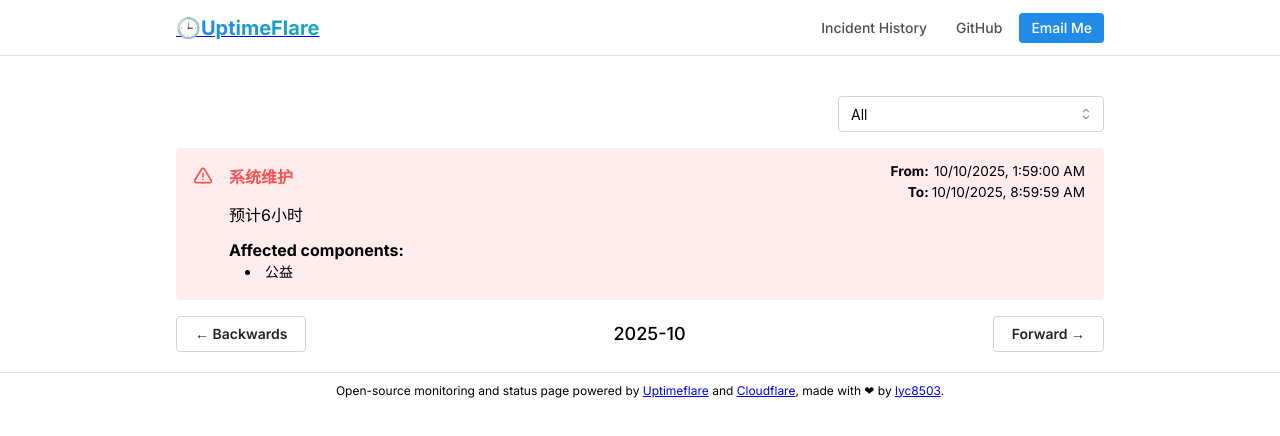
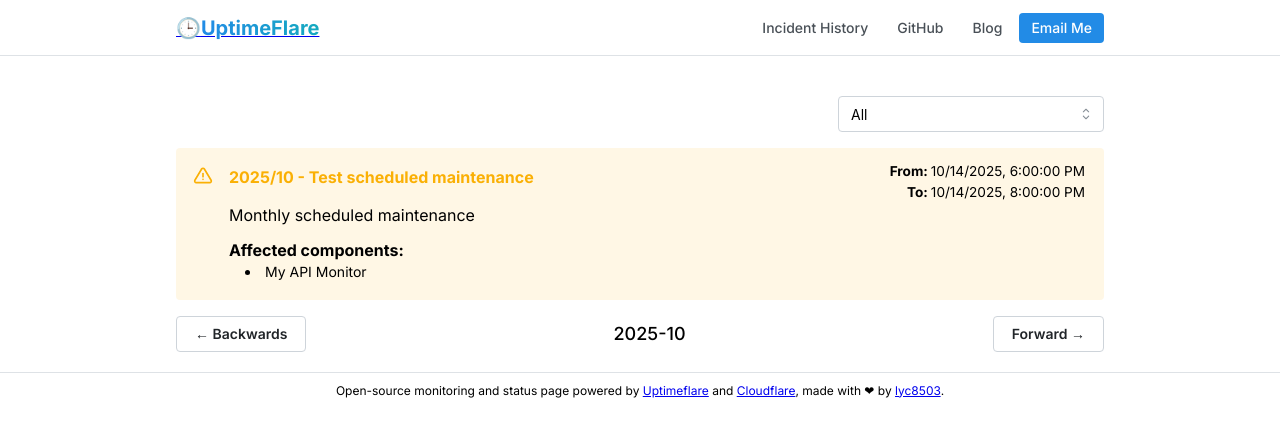
Before and after one commit to yhlinnyy/UptimeFlare, a Next.js app: page /incidents in a window 1280 px wide. Shown: the top 436 px of the page. Built offline with nearby package versions, Linux system fonts and the light colour scheme.

Commit message:
Update uptime.config.ts

```diff
--- a/uptime.config.ts
+++ b/uptime.config.ts
@@ -1,69 +1,112 @@
 import { MaintenanceConfig, PageConfig, WorkerConfig } from './types/config'
+
 const pageConfig: PageConfig = {
-  title: "zhongruan's Status Page",
+  // 状态页的标题
+  title: "lyc8503's Status Page",
+  // 显示在状态页标题的链接，可以设置 `highlight` 为 `true`
   links: [
-    { link: 'https://github.com/zhongruan052', label: 'GitHub' },
-    { link: 'mailto:zhongruan@zxiaoruan.cn', label: 'Email Me', highlight: true },
+    { link: 'https://github.com/lyc8503', label: 'GitHub' },
+    { link: 'https://blog.lyc8503.net/', label: 'Blog' },
+    { link: 'mailto:me@lyc8503.net', label: 'Email Me', highlight: true },
   ],
+  // [可选] 为你的监视器分组
+  // 如果不指定，所有的监视器都会在一个列表里显示
+  // 如果指定了，监视器会分组并排序，未列出的监视器将被隐藏（但仍然会被监视）
   group: {
-    '服务器': ['www_website','vps_three','vps_four'],
-    '应用': ['GYAPI','API'],
+    '🌐 Public (example group name)': ['foo_monitor', 'bar_monitor', 'more monitor ids...'],
+    '🔐 Private': ['test_tcp_monitor'],
+  },
+  // [可选] 设置你的 favicon 路径，如未指定默认为 '/favicon.ico'
+  favicon: '/favicon.ico',
+  // [可选] 维护相关的设置
+  maintenances: {
+    // [可选] 即将进行的维护警报的颜色，默认为 'gray'
+    // 生效的警报将始终使用 MaintenanceConfig 中指定的颜色
+    upcomingColor: 'gray',
   },
 }
+
 const workerConfig: WorkerConfig = {
-  kvWriteCooldownMinutes: 60,
+  // 除非状态发生变化，否则最多每3分钟写入一次KV
+  kvWriteCooldownMinutes: 3,
+  // 通过取消下面的注释行为来为状态页和API启用HTTP Basic Auth，格式为 `<USERNAME>:<PASSWORD>`
+  // passwordProtection: 'username:password',
+  // 在这里定义你所有的监视器
   monitors: [
-         {
-      id: 'vps_four',
-      name: '1+0.5-服务器美国-9.9元',
-      method: 'GET',
-      target: 'https://vwt.zxiaoruan.cn/',
+    // HTTP 监视器示例
+    {
+      // `id` 应该是唯一的，如果 `id` 保持不变，历史记录将被保留
+      id: 'foo_monitor',
+      // `name` 用于状态页和回调消息
+      name: 'My API Monitor',
+      // `method` 应该是一个有效的 HTTP 方法
+      method: 'POST',
+      // `target` 是一个有效的 URL
+      target: 'https://example.com',
+      // [可选] `tooltip` 仅用于在状态页上显示工具提示
+      tooltip: 'This is a tooltip for this monitor',
+      // [可选] `statusPageLink` 仅用于状态页上的可点击链接
+      statusPageLink: 'https://example.com',
+      // [可选] 如果设置为 true，`hideLatencyChart` 将隐藏状态页的延迟图表
+      hideLatencyChart: false,
+      // [可选] `expectedCodes` 是可接受的 HTTP 响应代码数组，如果未指定，则默认为 2xx
       expectedCodes: [200],
+      // [可选] `timeout` 单位为毫秒，如果未指定，则默认为 10000
       timeout: 10000,
-      tooltip: '1+0.5-服务器美国-9.9元',
-      statusPageLink: 'https://zxiaoruan.cn/',
+      // [可选] 要发送的请求头
+      headers: {
+        'User-Agent': 'Uptimeflare',
+        Authorization: 'Bearer YOUR_TOKEN_HERE',
+      },
+      // [可选] 要发送的请求体
+      body: 'Hello, world!',
+      // [可选] 如果指定，响应必须包含关键字才被认为是正常的
+      responseKeyword: 'success',
+      // [可选] 如果指定，响应必须不包含关键字才被认为是正常的
+      responseForbiddenKeyword: 'bad gateway',
+      // [可选] 如果指定，将调用检查代理来检查监视器，主要用于地理特定的检查
+      // 在设置此值之前，请参阅文档 https://github.com/lyc8503/UptimeFlare/wiki/Check-proxy-setup
+      // 目前支持 `worker://` 和 `http(s)://` 代理
+      checkProxy: 'https://xxx.example.com OR worker://weur',
+      // [可选] 如果为 true，当指定的代理关闭时，检查将回退到本地
+      checkProxyFallback: true,
     },
-     {
-      id: 'vps_three',
-      name: '2+2-服务器美国-2元',
-      method: 'GET',
-      target: 'https://vps2.zxiaoruan.cn/',
-      expectedCodes: [200],
-      timeout: 10000,
-      tooltip: '2+4-服务器香港-7元',
-      statusPageLink: 'https://vps2.zxiaoruan.cn/',
-    },    {
-      id: 'GYAPI',
-      name: '公益',
-      method: 'GET',
-      target: 'https://api.aioec.tech/',
-      expectedCodes: [200],
-      timeout: 10000,
-      tooltip: '公益API监控',
-      statusPageLink: 'https://api.aioec.tech/',
+    // TCP 监视器示例
+    {
+      id: 'test_tcp_monitor',
+      name: 'Example TCP Monitor',
+      // 对于 tcp 监视器, `method` 应该是 `TCP_PING`
+      method: 'TCP_PING',
+      // 对于 tcp 监视器, `target` 应该是 `host:port`
+      target: '1.2.3.4:22',
+      tooltip: 'My production server SSH',
+      statusPageLink: 'https://example.com',
+      timeout: 5000,
     },
     {
-      id: 'API',
-      name: 'ZAPI',
+      id: 'api-aioec-tech',
+      name: 'API aioec.tech',
       method: 'GET',
-      target: 'https://api.zxiaoruan.cn/',
-      expectedCodes: [200],
-      timeout: 10000,
-      tooltip: 'ZAPI监控',
-      statusPageLink: 'https://api.zxiaoruan.cn/',
-    },
-    {
-      id: 'www_website',
-      name: '4+4-服务器美国-30元',
-      method: 'GET',
-      target: 'https://www.zxiaoruan.cn/',
-      expectedCodes: [200],
-      timeout: 10000,
-      tooltip: '4+4-服务器美国-30元',
-      statusPageLink: 'https://www.zxiaoruan.cn/',
+      target: 'https://api.aioec.tech',
+      tooltip: '监控 aioec.tech API',
+      statusPageLink: 'https://api.aioec.tech',
     },
   ],
   notification: {
+    // [可选] apprise API 服务器 URL
+    // 如果未指定，将不会发送任何通知
+    appriseApiServer: 'https://apprise.example.com/notify',
+    // [可选] apprise 的接收者 URL，请参阅 https://github.com/caronc/apprise
+    // 如果未指定，将不会发送任何通知
+    recipientUrl: 'tgram://bottoken/ChatID',
+    // [可选] 通知消息中使用的时区，默认为 "Etc/GMT"
+    timeZone: 'Asia/Shanghai',
+    // [可选] 发送通知前的宽限期（分钟）
+    // 只有在初始故障后，监视器连续 N 次检查都失败时，才会发送通知
+    // 如果未指定，通知将立即发送
+    gracePeriod: 5,
+    // [可选] 禁用指定 id 的监视器的通知
+    skipNotificationIds: ['foo_monitor', 'bar_monitor'],
   },
   callbacks: {
     onStatusChange: async (
@@ -74,6 +117,10 @@ const workerConfig: WorkerConfig = {
       timeNow: number,
       reason: string
     ) => {
+      // 当任何监视器的状态发生变化时，将调用此回调
+      // 在这里编写任何 TypeScript 代码
+      // 这不会遵循宽限期设置，并将在状态更改时立即调用
+      // 如果要实现宽限期，则需要手动处理
     },
     onIncident: async (
       env: any,
@@ -82,16 +129,58 @@ const workerConfig: WorkerConfig = {
       timeNow: number,
       reason: string
     ) => {
+      // 如果任何监视器发生持续性故障，此回调将每1分钟调用一次
+      // 在这里编写任何 TypeScript 代码
     },
   },
 }
-const maintenances: MaintenanceConfig[] = [  {
-    monitors: ['GYAPI'],
-    title: '系统维护',
-    body: '预计6小时',
-    start: '2025-10-10T09:59:00+08:00',
-    end: '2025-10-10T16:59:59+08:00',
-    color: 'red',
-  }
+
+// 你可以在这里定义多个维护计划
+// 在维护期间，状态页上会显示一个警报
+// 同样，相关的停机通知将被跳过（如有）
+// 当然，如果你不需要此功能，可以将其留空
+// const maintenances: MaintenanceConfig[] = []
+const maintenances: MaintenanceConfig[] = [
+  {
+    // [可选] 受此维护影响的监视器 ID
+    monitors: ['foo_monitor', 'bar_monitor'],
+    // [可选] 如果未指定，则默认为“计划内维护”
+    title: 'Test Maintenance',
+    // 维护说明，将显示在状态页上
+    body: 'This is a test maintenance, server software upgrade',
+    // 维护开始时间，UNIX 时间戳或 ISO 8601 格式
+    start: '2025-04-27T00:00:00+08:00',
+    // [可选] 维护结束时间，UNIX 时间戳或 ISO 8601 格式
+    // 如果未指定，则维护将被视为正在进行中
+    end: '2025-04-30T00:00:00+08:00',
+    // [可选] 状态页上维护警报的颜色，默认为 "yellow"
+    color: 'blue',
+  },
+  // 下面的示例显示了每月15日凌晨2点到4点的计划维护（UTC+8）
+  // 这可能存在危险，因为生成太多的维护条目可能会导致性能问题
+  // 不确定的输出也可能导致错误或意外行为
+  // 如果你不知道如何调试，请谨慎使用此方法
+  ...(function (){
+    const schedules = [];
+    const today = new Date();
+
+    for (let i = -1; i <= 1; i++) {
+      // JavaScript 的 Date 对象会自动处理年份的滚动
+      const date = new Date(today.getFullYear(), today.getMonth() + i, 15);
+      const year = date.getFullYear();
+      const month = String(date.getMonth() + 1).padStart(2, '0');
+
+      schedules.push({
+        title: `${year}/${parseInt(month)} - Test scheduled maintenance`,
+        monitors: ['foo_monitor'],
+        body: 'Monthly scheduled maintenance',
+        start: `${year}-${month}-15T02:00:00.000+08:00`,
+        end: `${year}-${month}-15T04:00:00.000+08:00`,
+      });
+    }
+    return schedules;
+  })()
 ]
+
+// 不要忘记这一行，否则编译会失败。
 export { pageConfig, workerConfig, maintenances }
```
